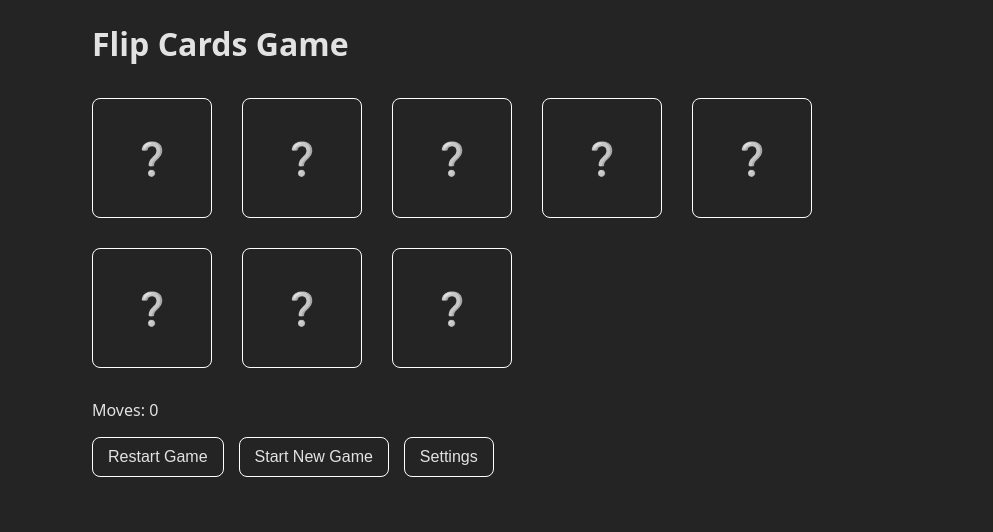
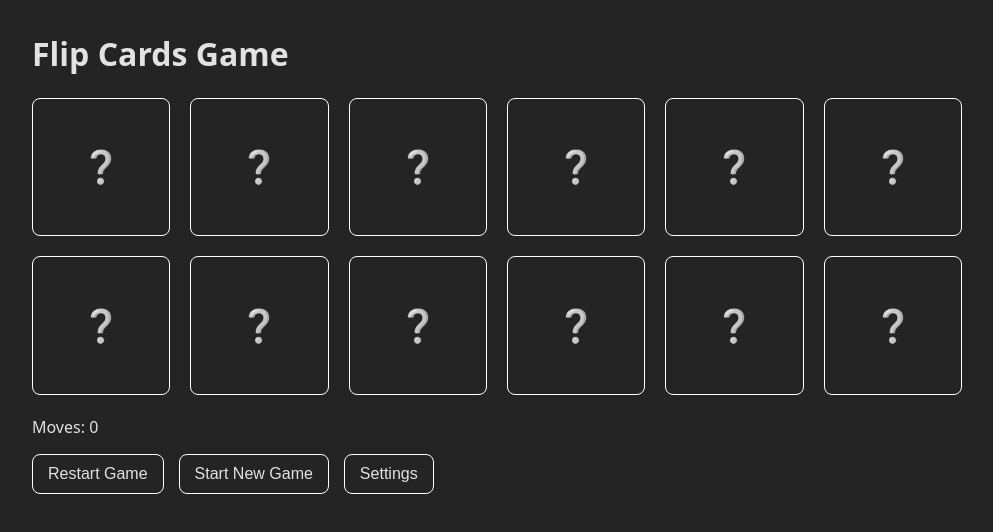
Before and after one commit to KaterinaShepeleva/flip-cards-game, a React (Vite) app: page / in a window 1280 px wide. Shown: the top 532 px of the page, without its empty margins (143-1136 px from the left). Built offline with nearby package versions, Linux system fonts and the light colour scheme; a web font is replaced by a local one.

Commit message:
Added adaptive styles for grid of cards

```diff
--- a/src/App.css
+++ b/src/App.css
@@ -1,9 +1,8 @@
 #root {
-  max-width: 840px;
-  min-width: 360px;
+  max-width: 960px;
   width: 100%;
   margin: 0 auto;
-  padding: 20px 15px;
+  padding: 20px;
 }
 
 .actions {
@@ -17,15 +16,16 @@
   margin-top: 15px;
 }
 
+@media (min-width: 576px) {
+  #root {
+    padding: 30px;
+  }
+}
+
 @media (min-width: 768px) {
   #root {
     width: 80%;
-  }
-}
-
-@media (min-width: 1024px) {
-  #root {
-    width: 70%;
+    padding: 30px 15px;
   }
 }
 
--- a/src/components/Card/Card.css
+++ b/src/components/Card/Card.css
@@ -1,21 +1,18 @@
-:root {
-    --size: 120px;
-}
-
 .card {
     font-family: 'Noto Color Emoji', 'Segoe UI Emoji', sans-serif;
     font-weight: 400;
     font-style: normal;
-    font-size: 32px;
+    font-size: 2rem;
     display: block;
-    width: var(--size);
-    height: var(--size);
-    line-height: var(--size);
+    width: 100%;
+    aspect-ratio: 1 / 1;
+    min-width: 70px;
+    min-height: 70px;
+    line-height: 1;
     text-align: center;
     user-select: none;
     border: 1px solid #fff;
     border-radius: 8px;
-    margin: 15px;
     background-color: transparent;
     cursor: pointer;
     transition: background-color 0.3s;
@@ -26,7 +23,6 @@
     position: relative;
     width: 100%;
     height: 100%;
-    text-align: center;
     transition: transform 0.8s;
     transform-style: preserve-3d;
 }
@@ -41,6 +37,10 @@
     width: 100%;
     height: 100%;
     backface-visibility: hidden;
+    display: flex;
+    justify-content: center;
+    align-items: center;
+    transform: rotateY(0); /* fix for Firefox */
 }
 
 .card-front {
--- a/src/components/Card/Card.jsx
+++ b/src/components/Card/Card.jsx
@@ -11,8 +11,12 @@ function Card(props) {
     return (
         <li className={cardClassName} onClick={flipCard}>
             <div className="card-inner">
-                <div className="card-front">{CARD_UNKNOWN}</div>
-                <div className="card-back">{content}</div>
+                <div className="card-front">
+                    <span>{CARD_UNKNOWN}</span>
+                </div>
+                <div className="card-back">
+                    <span>{content}</span>
+                </div>
             </div>
         </li>
     );
--- a/src/components/GameField/GameField.css
+++ b/src/components/GameField/GameField.css
@@ -1,11 +1,39 @@
-.game-field {
-    display: flex;
-    justify-content: center;
+.cards-list {
+    list-style: none;
+    margin: 15px 0;
+    display: grid;
+    grid-template-columns: repeat(2, 1fr);
+    gap: 20px;
 }
 
-.cards-list {
-    list-style: none;
-    display: flex;
-    flex-wrap: wrap;
-    margin: 15px -15px
+@media (min-width: 375px) {
+    .cards-list {
+        grid-template-columns: repeat(3, 1fr);
+        gap: 15px;
+    }
 }
+
+@media (min-width: 500px) {
+    .cards-list {
+        grid-template-columns: repeat(4, 1fr);
+    }
+}
+
+@media (min-width: 768px) {
+    .cards-list {
+        gap: 20px;
+        margin: 20px 0;
+    }
+}
+
+@media (min-width: 1024px) {
+    .cards-list {
+        grid-template-columns: repeat(5, 1fr);
+    }
+}
+
+@media (min-width: 1280px) {
+    .cards-list {
+        grid-template-columns: repeat(6, 1fr);
+    }
+}
--- a/src/components/GameField/GameField.jsx
+++ b/src/components/GameField/GameField.jsx
@@ -18,9 +18,7 @@ function GameField(props) {
     );
 
     return (
-        <div className="game-field">
-            <div className="cards-list">{cardItems}</div>
-        </div>
+        <div className="cards-list">{cardItems}</div>
     );
 }
 
--- a/src/constants.js
+++ b/src/constants.js
@@ -2,7 +2,7 @@ export const LOCAL_STORAGE_KEY = 'flip-cards-storage';
 
 export const CARDS_COUNT_MIN = 6;
 export const CARDS_COUNT_MAX = 24;
-export const CARDS_COUNT_DEFAULT = 8;
+export const CARDS_COUNT_DEFAULT = 12;
 
 export const CARD_TIMEOUT_DEFAULT = 1000;
 export const CARD_ANIMATION_DURATION = 300; // as in CSS
--- a/src/index.css
+++ b/src/index.css
@@ -27,6 +27,7 @@ body {
 
 html {
   font-size: 14px;
+  min-width: 320px;
 }
 
 body {
```
